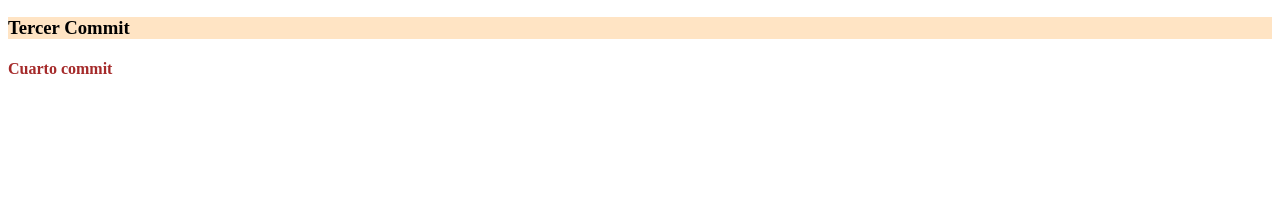
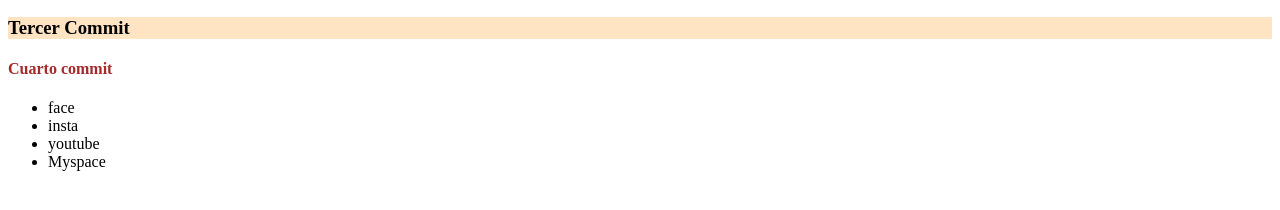
Before and after one commit to MagNeSioO14/Lunes-clase10, a plain HTML site: page index.html in a window 1280 px wide. Shown: the part 110-320 px from the top of the page. Drawn offline with Linux system fonts and the light colour scheme.

Commit message:
Re footer

```diff
--- a/index.html
+++ b/index.html
@@ -19,5 +19,14 @@
 
     <h4>Cuarto commit</h4>
 
+    <footer>
+        <ul>
+            <li>face</li>
+            <li>insta</li>
+            <li>youtube</li>
+            <li>Myspace</li>
+        </ul>
+    </footer>
+
 </body>
 </html>
```
